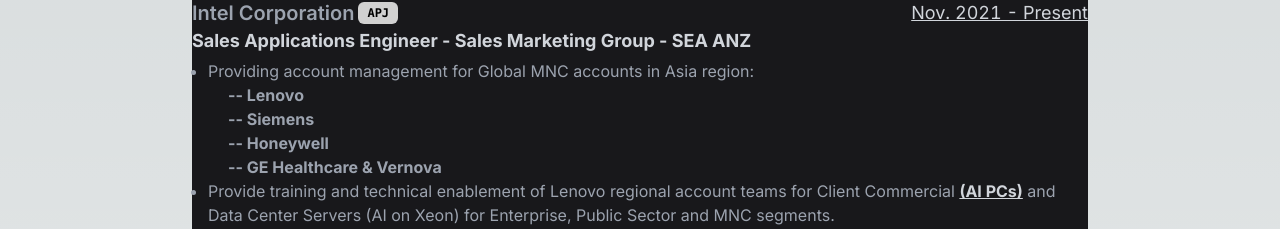
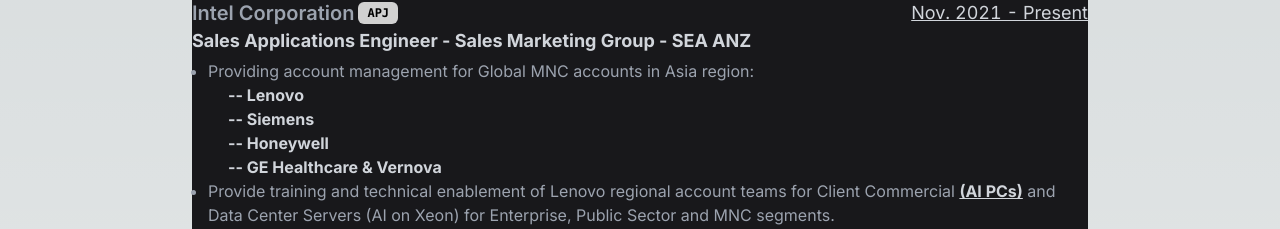
Before and after one commit to jasonpxh128/pxh, a Next.js app: page / in a window 1280 px wide. Shown: the part 245-474 px from the top of the page. Built offline with nearby package versions, Linux system fonts and the light colour scheme.

Commit message:
edited styling of MNC accounts

```diff
--- a/app/page.tsx
+++ b/app/page.tsx
@@ -49,10 +49,10 @@
               <div className=" text-sm mx-3 p-1 text-pretty text-muted-foreground md:text-base">
                 <ul className= "list-disc justify-normal">
                   <li>Providing account management for Global MNC accounts in Asia region:</li>
-                  <p className=" indent-5 font-bold"> -- Lenovo </p>
-                  <p className=" indent-5 font-bold"> -- Siemens </p>
-                  <p className=" indent-5 font-bold"> -- Honeywell </p>
-                  <p className=" indent-5 font-bold"> -- GE Healthcare & Vernova </p>
+                  <p className=" indent-5 font-bold text-gray-300 "> -- Lenovo </p>
+                  <p className=" indent-5 font-bold text-gray-300 "> -- Siemens </p>
+                  <p className=" indent-5 font-bold text-gray-300"> -- Honeywell </p>
+                  <p className=" indent-5 font-bold text-gray-300"> -- GE Healthcare & Vernova </p>
                   <li>Provide training and technical enablement of Lenovo regional account teams for Client Commercial <span className="underline hover:decoration-4  font-bold text-gray-300 ">(AI PCs)</span> and Data Center Servers (AI on Xeon) for Enterprise, Public Sector and MNC segments.</li>
                   <li>Close collaboration with OEMs such as <span className=" underline hover:decoration-4  font-bold text-gray-300 ">Lenovo, Dell and HPE</span> to secure commercial and pricing support to win deals for Enterprise tenders and Public Sector projects.</li>
                   <li className=" justify-normal">Charter includes providing account management and technical support for product design on Intel Architecture such as <span className=" underline hover:decoration-4  font-bold text-gray-300 ">(CPU, GPU & Ethernet)</span> </li>
```
